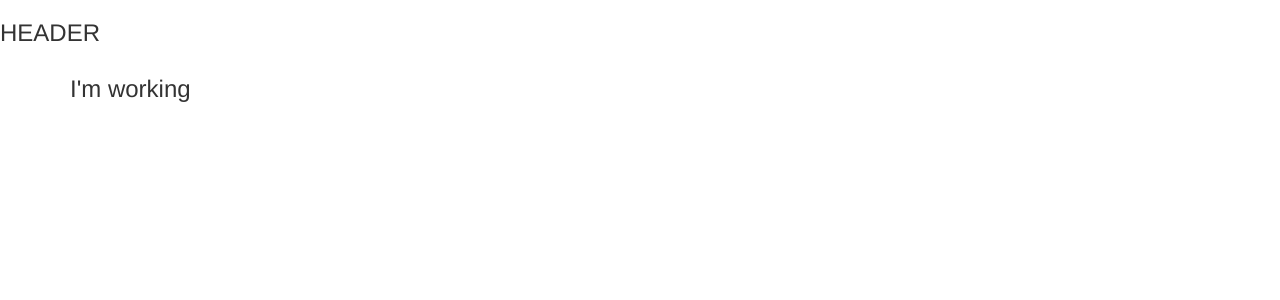
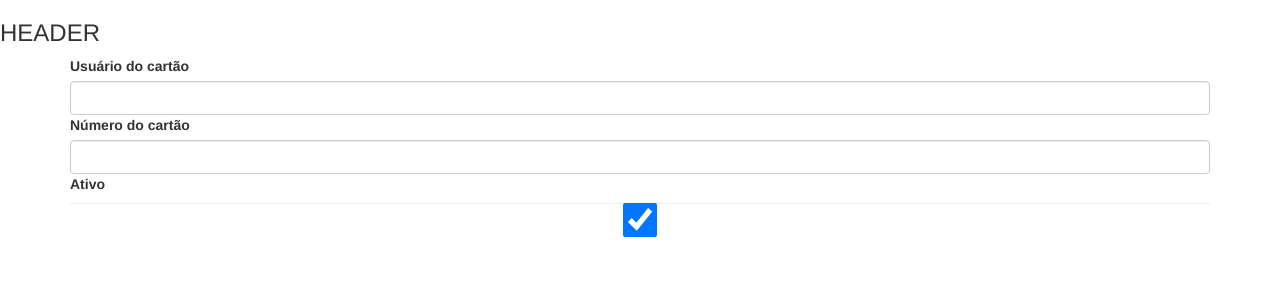
Before and after one commit to danilocsf/orcamento-front-angular, an Angular app: page / in a window 1280 px wide. Shown: the top 300 px of the page. Built offline with nearby package versions, Linux system fonts and the light colour scheme.

Commit message:
Adicionado protótipo do formulário do cartão

```diff
--- a/src/app/app.component.html
+++ b/src/app/app.component.html
@@ -2,7 +2,7 @@
 <div class="container">
     <div class="row">
         <div class = "col-md-12">
-            <h3> I'm working</h3>
+            <create-update-card></create-update-card>
         </div>
     </div>
 </div>
--- /dev/null
+++ b/src/app/modules/card/card.model.ts
@@ -0,0 +1,10 @@
+export class Card {
+    constructor(
+        public id?: number,
+        public cardOwner?: string,
+        public cardNumber?: string,
+        public active?: Boolean
+    ) {
+        this.active = true;
+    }
+}
--- /dev/null
+++ b/src/app/modules/card/create-update/create-update-card.component.html
@@ -0,0 +1,10 @@
+<form [formGroup]="formCard">
+  <div class="form-group">
+    <label for="cardOwner">Usuário do cartão</label>
+    <input type="text" class="form-control" id="cardOwner" formControlName="cardOwner">
+    <label for="cardNumber">Número do cartão</label>
+    <input type="text" class="form-control" id="cardNumber" formControlName="cardNumber">
+    <label for="active">Ativo</label>
+    <input type="checkbox" class="form-control" id="active" formControlName="active">
+  </div>
+  </form>
--- /dev/null
+++ b/src/app/modules/card/create-update/create-update-card.component.ts
@@ -0,0 +1,27 @@
+import { Component, OnInit } from "@angular/core";
+import { FormControl, FormGroup, FormBuilder } from "@angular/forms";
+import { Card } from "../card.model";
+
+@Component({
+  selector: "create-update-card",
+  templateUrl: "./create-update-card.component.html",
+  styleUrls: ["./create-update-card.component.css"]
+})
+export class CreateUpdateCardComponent implements OnInit {
+  formCard: FormGroup;
+
+  constructor(private formBuilder: FormBuilder) {}
+
+  ngOnInit() {
+    this.createForm(new Card());
+  }
+
+  createForm(card: Card) {
+    this.formCard = new FormGroup({
+      id: new FormControl(card.id),
+      cardOwner: new FormControl(card.cardOwner),
+      cardNumber: new FormControl(card.cardOwner),
+      active: new FormControl(card.active)
+    });
+  }
+}
--- /dev/null
+++ b/src/app/modules/card/detail/detail-card.component.html
@@ -0,0 +1,3 @@
+<p>
+  detail-card works!
+</p>
--- /dev/null
+++ b/src/app/modules/card/detail/detail-card.component.ts
@@ -0,0 +1,12 @@
+import { Component, OnInit } from "@angular/core";
+
+@Component({
+  selector: "app-detail-card",
+  templateUrl: "./detail-card.component.html",
+  styleUrls: ["./detail-card.component.css"]
+})
+export class DetailCardComponent implements OnInit {
+  constructor() {}
+
+  ngOnInit() {}
+}
--- /dev/null
+++ b/src/app/modules/card/list/list-card.component.html
@@ -0,0 +1,3 @@
+<p>
+  list works!
+</p>
--- /dev/null
+++ b/src/app/modules/card/list/list-card.component.ts
@@ -0,0 +1,12 @@
+import { Component, OnInit } from "@angular/core";
+
+@Component({
+  selector: "app-list-card",
+  templateUrl: "./list-card.component.html",
+  styleUrls: ["./list-card.component.css"]
+})
+export class ListCardComponent implements OnInit {
+  constructor() {}
+
+  ngOnInit() {}
+}
```
Also changed, not shown: src/app/app.module.ts (+10 -1 lines), src/app/modules/card/create-update/create-update-card.component.css (added), src/app/modules/card/detail/detail-card.component.css (added), src/app/modules/card/list/list-card.component.css (added).
